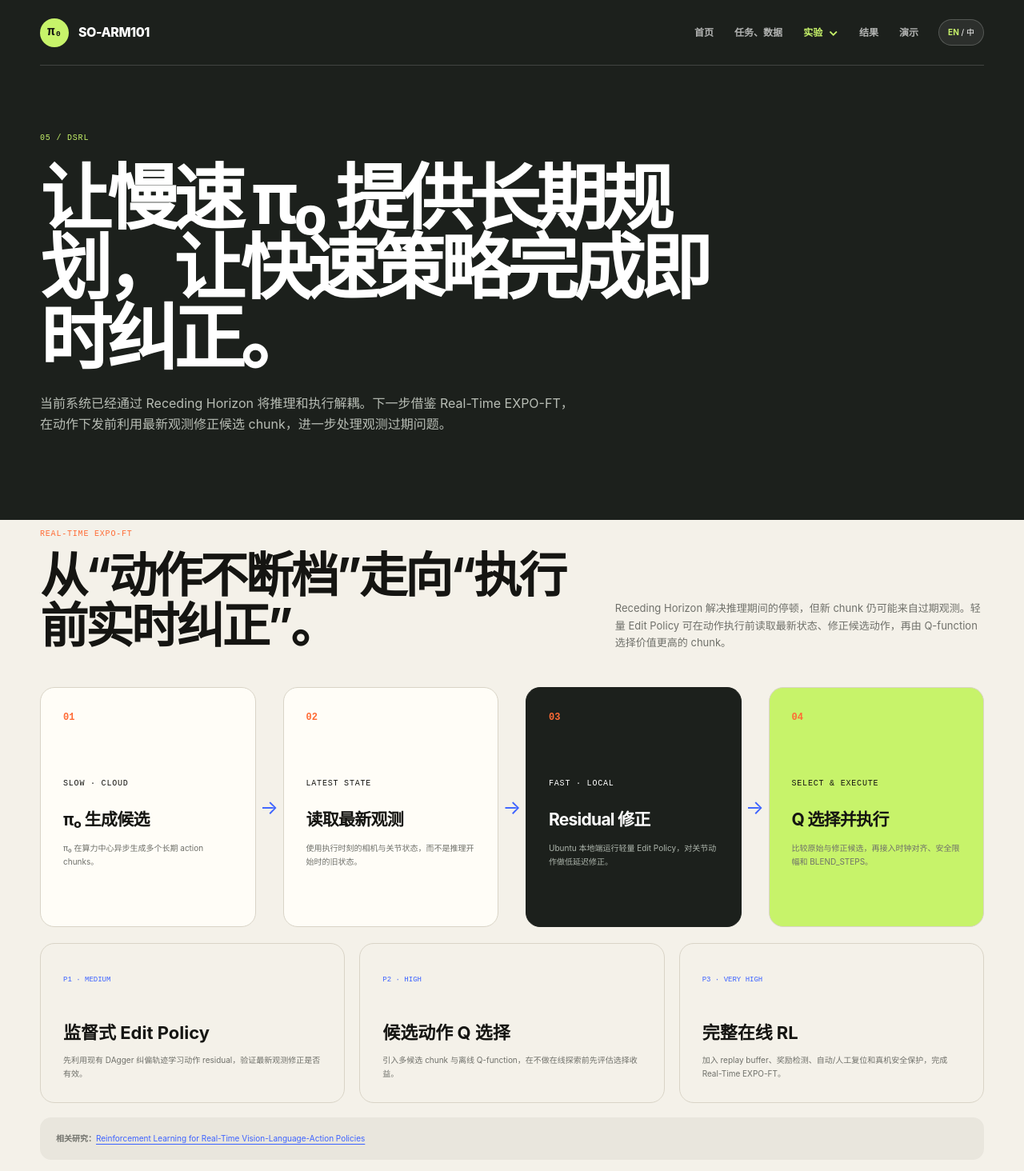
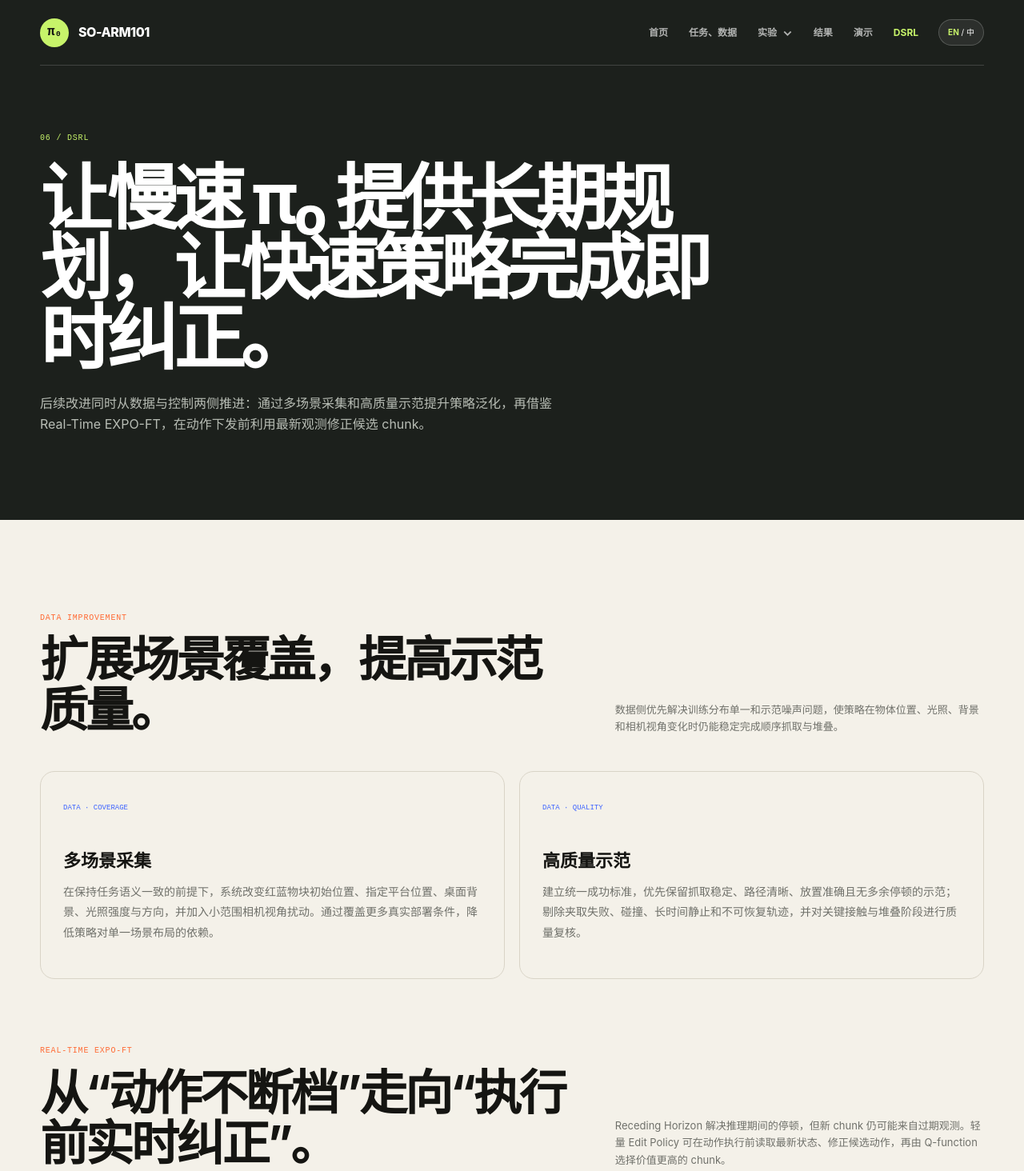
Before and after one commit to 4588025/lingbot-vla-project-page, a plain HTML site: page so-arm101/future.html in a window 1280 px wide. Shown: the top 1464 px of the page at 80% size. Drawn offline with Linux system fonts and the light colour scheme.

Commit message:
Add data improvements and promote DSRL navigation

```diff
--- a/so-arm101/assets/shared.js
+++ b/so-arm101/assets/shared.js
@@ -1,8 +1,7 @@
 const active = document.body.dataset.page || "";
 const experimentItems = [
   ["dagger.html", "DAgger 纠偏", "DAgger correction", "dagger"],
-  ["deployment.html", "部署优化", "Deployment", "deployment"],
-  ["future.html", "DSRL", "DSRL", "future"]
+  ["deployment.html", "部署优化", "Deployment", "deployment"]
 ];
 const experimentActive = experimentItems.some(([, , , key]) => active === key);
 
@@ -26,6 +25,7 @@ document.querySelector("[data-header]").innerHTML = `
         </div>
         <a class="${active === "results" ? "active" : ""}" href="results.html" data-zh="结果" data-en="Results">结果</a>
         <a class="${active === "demo" ? "active" : ""}" href="demo.html" data-zh="演示" data-en="Demo">演示</a>
+        <a class="${active === "future" ? "active" : ""}" href="future.html" data-zh="DSRL" data-en="DSRL">DSRL</a>
       </nav>
       <button class="language-toggle" data-language type="button"><b>EN</b> / 中</button>
     </div>
--- a/so-arm101/assets/style.css
+++ b/so-arm101/assets/style.css
@@ -224,6 +224,10 @@ html[lang="en"] .hero h1.project-title { font-size: clamp(36px, 3.65vw, 56px); l
 .future-roadmap span { color: var(--blue); font-family: "DM Mono", monospace; font-size: 9px; }
 .future-roadmap h3 { margin: 38px 0 8px; font-size: 22px; }
 .future-roadmap p { margin: 0; color: var(--muted); font-size: 10px; }
+.future-data-direction { padding-bottom: 72px; }
+.future-data-roadmap { grid-template-columns: repeat(2, minmax(0, 1fr)); }
+.future-data-roadmap article { min-height: 260px; }
+.future-data-roadmap p { font-size: 14px; line-height: 1.8; }
 .future-evidence { margin-top: 18px; padding: 18px 20px; color: var(--muted); background: #e9e6dd; border-radius: 14px; font-size: 10px; }
 .future-evidence a { color: var(--blue); text-decoration: underline; text-underline-offset: 3px; }
 
--- a/so-arm101/future.html
+++ b/so-arm101/future.html
@@ -12,9 +12,28 @@
   <main>
     <section class="page-hero">
       <div class="shell">
-        <p class="eyebrow">05 / DSRL</p>
+        <p class="eyebrow">06 / DSRL</p>
         <h1 data-zh="让慢速 π₀ 提供长期规划，让快速策略完成即时纠正。" data-en="Let slow π₀ plan ahead and a fast policy react now.">让慢速 π₀ 提供长期规划，让快速策略完成即时纠正。</h1>
-        <p data-zh="当前系统已经通过 Receding Horizon 将推理和执行解耦。下一步借鉴 Real-Time EXPO-FT，在动作下发前利用最新观测修正候选 chunk，进一步处理观测过期问题。" data-en="The current system already decouples inference from execution with a receding horizon. The next direction, inspired by Real-Time EXPO-FT, is to edit candidate chunks from the latest observation immediately before execution.">当前系统已经通过 Receding Horizon 将推理和执行解耦。下一步借鉴 Real-Time EXPO-FT，在动作下发前利用最新观测修正候选 chunk，进一步处理观测过期问题。</p>
+        <p data-zh="后续改进同时从数据与控制两侧推进：通过多场景采集和高质量示范提升策略泛化，再借鉴 Real-Time EXPO-FT，在动作下发前利用最新观测修正候选 chunk。" data-en="The next stage advances both data and control: multi-scene collection and high-quality demonstrations improve generalization, while Real-Time EXPO-FT-inspired editing corrects candidate chunks from the latest observation before execution.">后续改进同时从数据与控制两侧推进：通过多场景采集和高质量示范提升策略泛化，再借鉴 Real-Time EXPO-FT，在动作下发前利用最新观测修正候选 chunk。</p>
+      </div>
+    </section>
+
+    <section class="section shell future-data-direction">
+      <div class="section-head">
+        <div><p class="section-index">DATA IMPROVEMENT</p><h2 data-zh="扩展场景覆盖，提高示范质量。" data-en="Broaden scene coverage and improve demonstration quality.">扩展场景覆盖，提高示范质量。</h2></div>
+        <p data-zh="数据侧优先解决训练分布单一和示范噪声问题，使策略在物体位置、光照、背景和相机视角变化时仍能稳定完成顺序抓取与堆叠。" data-en="The data track targets narrow training distributions and demonstration noise so the policy remains stable under changes in object position, lighting, background, and camera viewpoint.">数据侧优先解决训练分布单一和示范噪声问题，使策略在物体位置、光照、背景和相机视角变化时仍能稳定完成顺序抓取与堆叠。</p>
+      </div>
+      <div class="future-roadmap future-data-roadmap">
+        <article>
+          <span>DATA · COVERAGE</span>
+          <h3 data-zh="多场景采集" data-en="Multi-scene collection">多场景采集</h3>
+          <p data-zh="在保持任务语义一致的前提下，系统改变红蓝物块初始位置、指定平台位置、桌面背景、光照强度与方向，并加入小范围相机视角扰动。通过覆盖更多真实部署条件，降低策略对单一场景布局的依赖。" data-en="Keep the task semantics fixed while varying red and blue object positions, target-platform placement, tabletop background, lighting intensity and direction, and small camera-view perturbations. This reduces dependence on one deployment layout.">在保持任务语义一致的前提下，系统改变红蓝物块初始位置、指定平台位置、桌面背景、光照强度与方向，并加入小范围相机视角扰动。通过覆盖更多真实部署条件，降低策略对单一场景布局的依赖。</p>
+        </article>
+        <article>
+          <span>DATA · QUALITY</span>
+          <h3 data-zh="高质量示范" data-en="High-quality demonstrations">高质量示范</h3>
+          <p data-zh="建立统一成功标准，优先保留抓取稳定、路径清晰、放置准确且无多余停顿的示范；剔除夹取失败、碰撞、长时间静止和不可恢复轨迹，并对关键接触与堆叠阶段进行质量复核。" data-en="Use consistent success criteria and retain demonstrations with stable grasps, clear paths, accurate placement, and no unnecessary pauses. Reject failed grips, collisions, long idle periods, and unrecoverable trajectories, then review critical contact and stacking phases.">建立统一成功标准，优先保留抓取稳定、路径清晰、放置准确且无多余停顿的示范；剔除夹取失败、碰撞、长时间静止和不可恢复轨迹，并对关键接触与堆叠阶段进行质量复核。</p>
+        </article>
       </div>
     </section>
 
```
Also changed, not shown: 1 other file.
